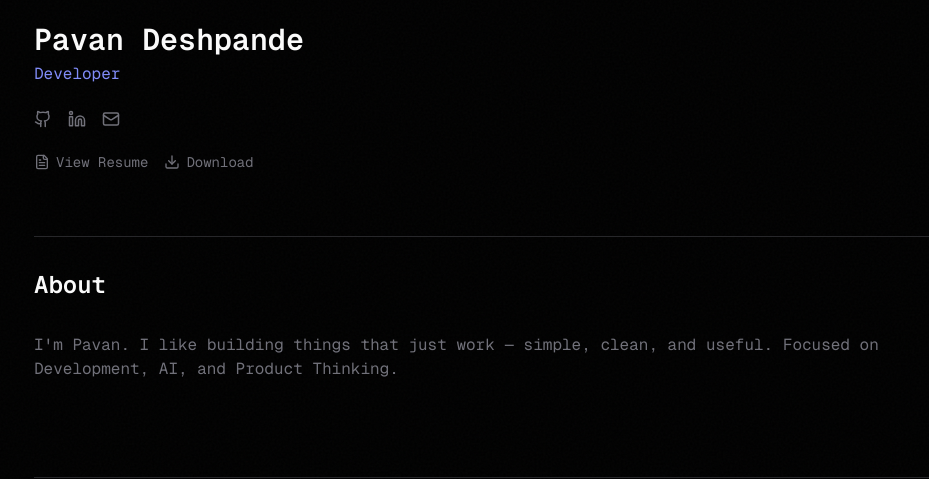
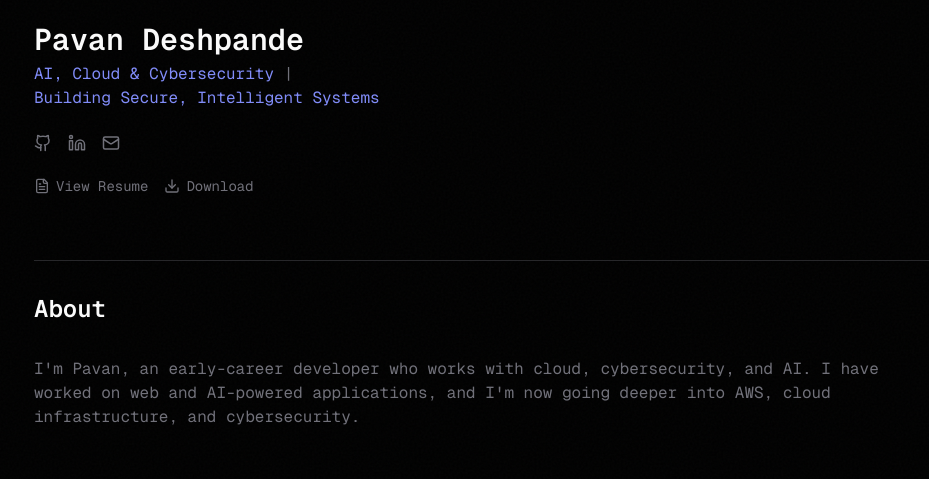
Before and after one commit to pavandeshpande12/My-portfolio, a Next.js app: page / in a window 1280 px wide. Shown: the part 194-673 px from the top of the page, without its empty margins (158-1087 px from the left). Built offline with nearby package versions, Linux system fonts and the light colour scheme; no server answers.

Commit message:
Update title and about to AI, Cloud & Cybersecurity focus
- Hero title: "AI, Cloud & Cybersecurity | Building Secure, Intelligent Systems"
- Rewrite About section around cloud, cybersecurity, and AI work
- Update page/OG/Twitter metadata and SEO keywords to match

```diff
--- a/src/app/layout.tsx
+++ b/src/app/layout.tsx
@@ -4,12 +4,17 @@ import "./globals.css";
 
 export const metadata: Metadata = {
   metadataBase: new URL(process.env.NEXT_PUBLIC_SITE_URL || "https://my-portfolio-pavandeshpande12.vercel.app"),
-  title: "Pavan Deshpande | Developer",
+  title: "Pavan Deshpande | AI, Cloud & Cybersecurity",
   description:
-    "Aspiring Developer passionate about Development, AI, and Product Thinking. Skilled in building efficient applications and solving complex problems.",
+    "Building secure, intelligent systems across AI, Cloud, and Cybersecurity. Focused on designing resilient architectures and solving complex problems.",
   keywords: [
     "Pavan Deshpande",
-    "Developer",
+    "Artificial Intelligence",
+    "Cloud Computing",
+    "Cybersecurity",
+    "Secure Systems",
+    "Machine Learning",
+    "Cloud Security",
     "Full Stack",
     "React",
     "Next.js",
@@ -18,18 +23,18 @@ export const metadata: Metadata = {
   ],
   authors: [{ name: "Pavan Deshpande" }],
   openGraph: {
-    title: "Pavan Deshpande | Developer",
+    title: "Pavan Deshpande | AI, Cloud & Cybersecurity",
     description:
-      "Aspiring Developer passionate about Development, AI, and Product Thinking.",
+      "Building secure, intelligent systems across AI, Cloud, and Cybersecurity.",
     siteName: "Pavan Deshpande Portfolio",
     locale: "en_US",
     type: "website",
   },
   twitter: {
     card: "summary_large_image",
-    title: "Pavan Deshpande | Developer",
+    title: "Pavan Deshpande | AI, Cloud & Cybersecurity",
     description:
-      "Aspiring Developer passionate about Development, AI, and Product Thinking.",
+      "Building secure, intelligent systems across AI, Cloud, and Cybersecurity.",
     creator: "@PavanD512",
   },
   robots: {
--- a/src/components/About.tsx
+++ b/src/components/About.tsx
@@ -27,8 +27,9 @@ export default function About() {
           {/* Content */}
           <div className="space-y-4 sm:space-y-6 text-sm sm:text-base text-muted-foreground leading-relaxed">
             <p>
-              I&apos;m Pavan. I like building things that just work — simple, clean, and useful.
-              Focused on Development, AI, and Product Thinking.
+              I&apos;m Pavan, an early-career developer who works with cloud, cybersecurity,
+              and AI. I have worked on web and AI-powered applications, and I&apos;m now going
+              deeper into AWS, cloud infrastructure, and cybersecurity.
             </p>
           </div>
         </motion.div>
--- a/src/components/Hero.tsx
+++ b/src/components/Hero.tsx
@@ -64,8 +64,10 @@ export default function Hero() {
         </h1>
 
         {/* Title */}
-        <p className="text-sm sm:text-base text-primary mb-4 sm:mb-6">
-          Developer
+        <p className="text-sm sm:text-base text-primary mb-4 sm:mb-6 max-w-md text-balance leading-relaxed">
+          AI, Cloud &amp; Cybersecurity{" "}
+          <span className="text-muted-foreground">|</span>{" "}
+          <span className="text-foreground/80">Building Secure, Intelligent Systems</span>
         </p>
 
         {/* Social Links */}
```
